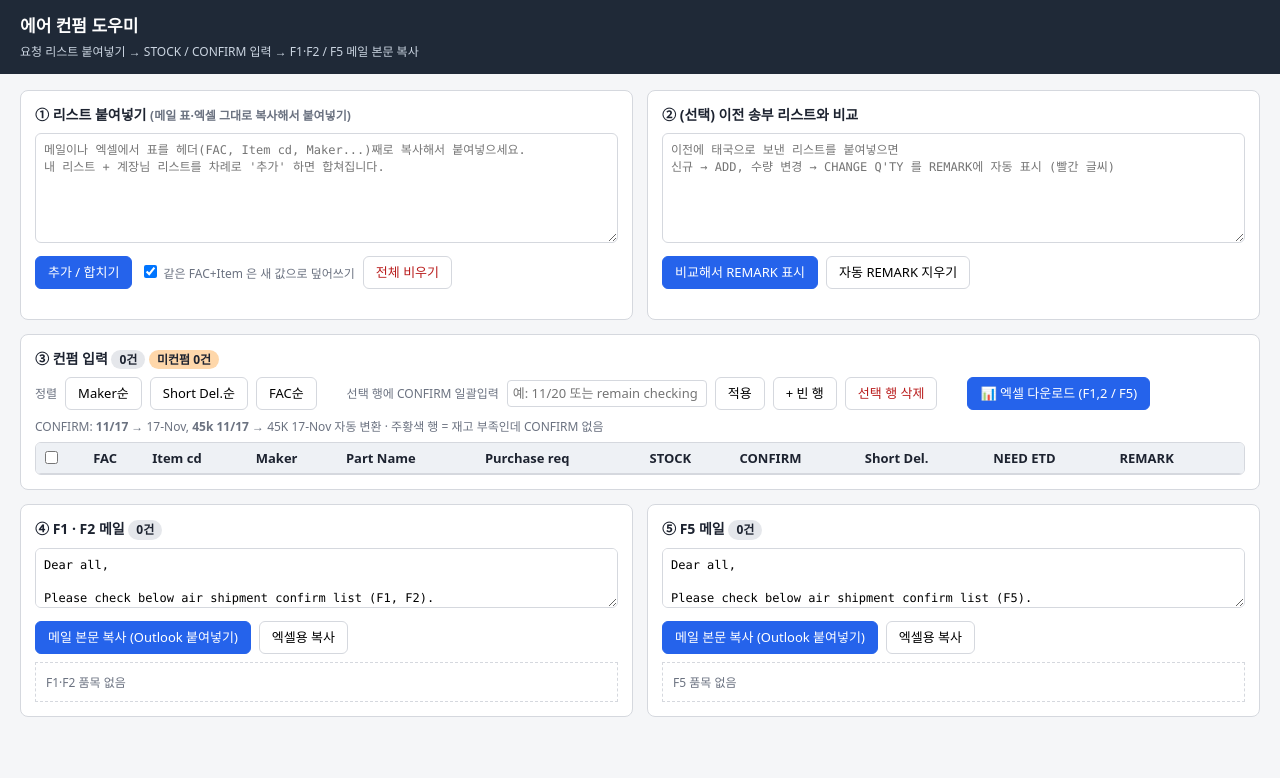
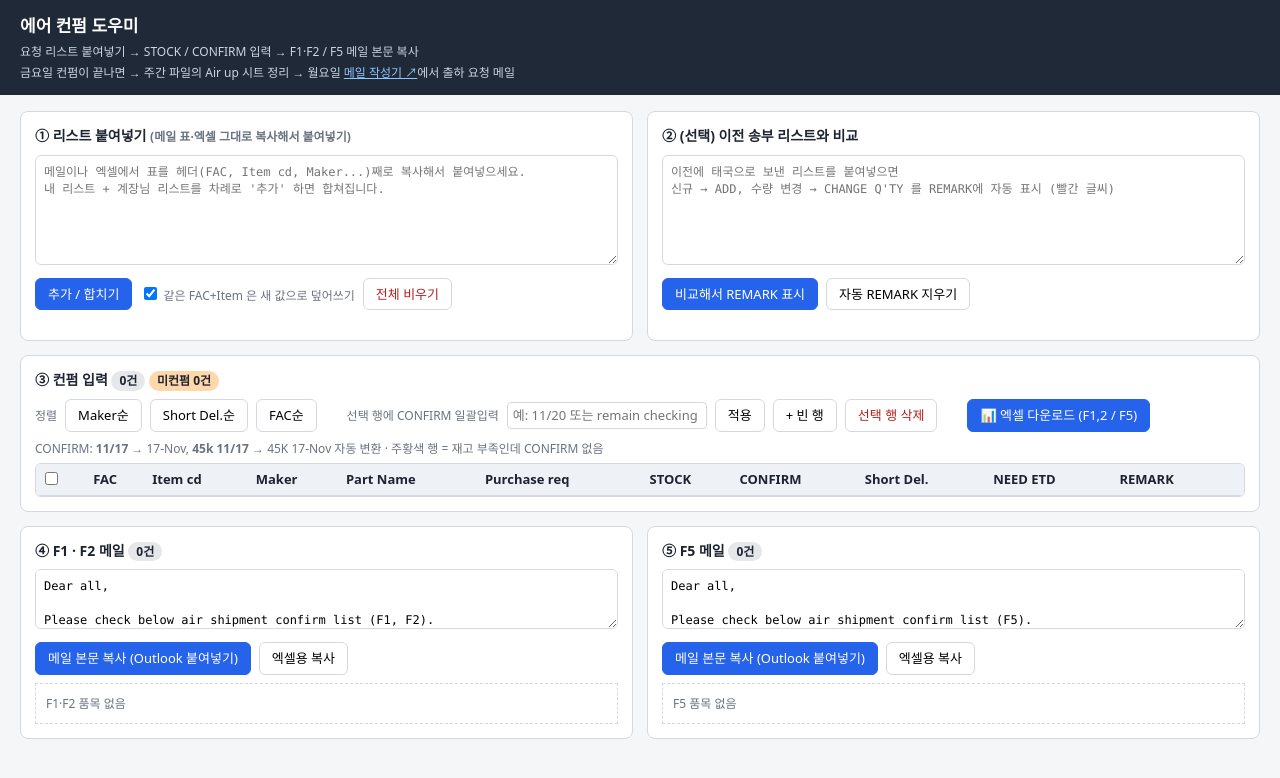
Before and after one commit to gywn000929-bot/air-confirm, a plain HTML site: page index.html in a window 1280 px wide. Drawn offline with Linux system fonts and the light colour scheme.

Commit message:
메일 작성기로 가는 링크와 주간 흐름 안내 추가

```diff
--- a/index.html
+++ b/index.html
@@ -46,6 +46,7 @@
 <header>
   <h1>에어 컨펌 도우미</h1>
   <p>요청 리스트 붙여넣기 → STOCK / CONFIRM 입력 → F1·F2 / F5 메일 본문 복사</p>
+  <p>금요일 컨펌이 끝나면 → 주간 파일의 Air up 시트 정리 → 월요일 <a href="../shipment_mailer-/?who=kim" target="_blank" style="color:#93c5fd">메일 작성기 ↗</a>에서 출하 요청 메일</p>
 </header>
 <main>
 
```
